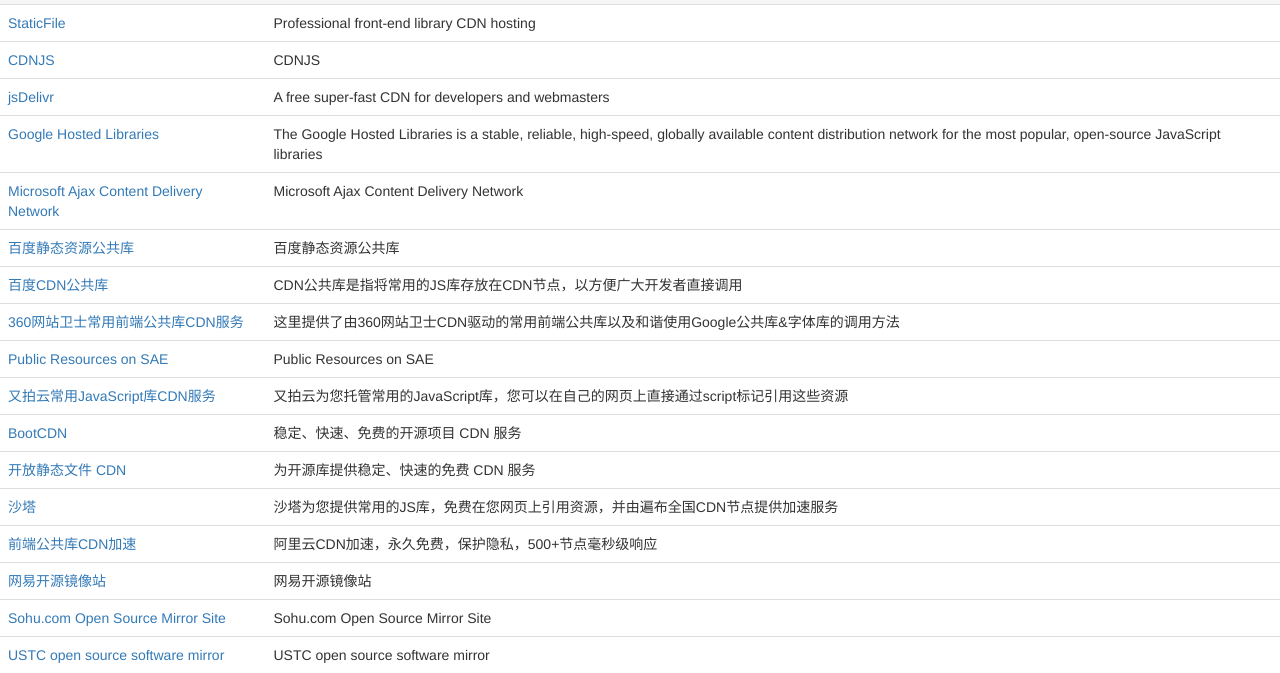
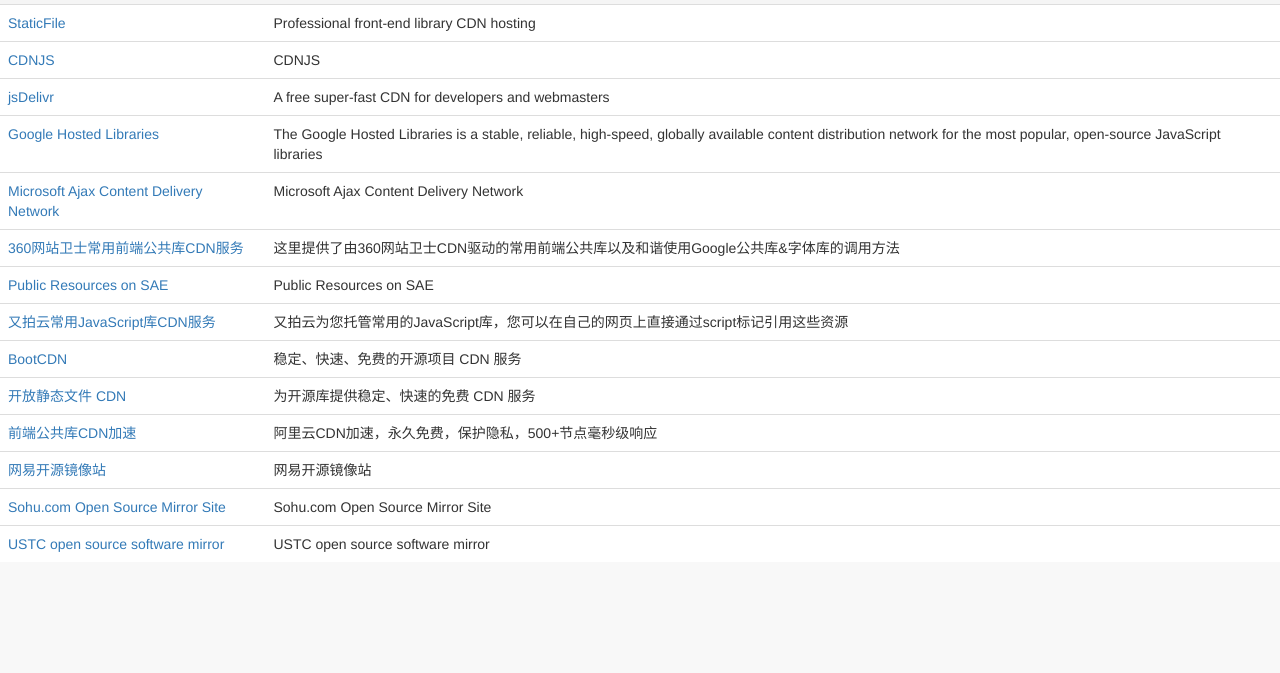
Before and after one commit to CodeMommy/CacheDream, a PHP site: page / in a window 1280 px wide. Shown: the part 806-1479 px from the top of the page. After the commit the page ends 1358 px from the top, so only its background shows below. Run offline with PHP 8.4, Linux system fonts and the light colour scheme; some libraries are stand-ins or nearby versions.

Commit message:
Delete Some Projects

```diff
--- a/projects.php
+++ b/projects.php
@@ -32,14 +32,14 @@ array_push($projects['link']['projects'], array('name' => 'CDNJS', 'url' => 'htt
 array_push($projects['link']['projects'], array('name' => 'jsDelivr', 'url' => 'http://www.jsdelivr.com/', 'about' => 'A free super-fast CDN for developers and webmasters'));
 array_push($projects['link']['projects'], array('name' => 'Google Hosted Libraries', 'url' => 'https://developers.google.com/speed/libraries/', 'about' => 'The Google Hosted Libraries is a stable, reliable, high-speed, globally available content distribution network for the most popular, open-source JavaScript libraries'));
 array_push($projects['link']['projects'], array('name' => 'Microsoft Ajax Content Delivery Network', 'url' => 'http://www.asp.net/ajax/cdn', 'about' => 'Microsoft Ajax Content Delivery Network'));
-array_push($projects['link']['projects'], array('name' => '百度静态资源公共库', 'url' => 'http://cdn.code.baidu.com/', 'about' => '百度静态资源公共库'));
-array_push($projects['link']['projects'], array('name' => '百度CDN公共库', 'url' => 'http://developer.baidu.com/wiki/index.php?title=docs/cplat/libs', 'about' => 'CDN公共库是指将常用的JS库存放在CDN节点，以方便广大开发者直接调用'));
+//array_push($projects['link']['projects'], array('name' => '百度静态资源公共库', 'url' => 'http://cdn.code.baidu.com/', 'about' => '百度静态资源公共库'));
+//array_push($projects['link']['projects'], array('name' => '百度CDN公共库', 'url' => 'http://developer.baidu.com/wiki/index.php?title=docs/cplat/libs', 'about' => 'CDN公共库是指将常用的JS库存放在CDN节点，以方便广大开发者直接调用'));
 array_push($projects['link']['projects'], array('name' => '360网站卫士常用前端公共库CDN服务', 'url' => 'http://libs.useso.com/', 'about' => '这里提供了由360网站卫士CDN驱动的常用前端公共库以及和谐使用Google公共库&字体库的调用方法'));
 array_push($projects['link']['projects'], array('name' => 'Public Resources on SAE', 'url' => 'http://lib.sinaapp.com/', 'about' => 'Public Resources on SAE'));
 array_push($projects['link']['projects'], array('name' => '又拍云常用JavaScript库CDN服务', 'url' => 'http://jscdn.upai.com/', 'about' => '又拍云为您托管常用的JavaScript库，您可以在自己的网页上直接通过script标记引用这些资源'));
 array_push($projects['link']['projects'], array('name' => 'BootCDN', 'url' => 'http://www.bootcdn.cn/', 'about' => '稳定、快速、免费的开源项目 CDN 服务'));
 array_push($projects['link']['projects'], array('name' => '开放静态文件 CDN', 'url' => 'http://www.staticfile.org/', 'about' => '为开源库提供稳定、快速的免费 CDN 服务'));
-array_push($projects['link']['projects'], array('name' => '沙塔', 'url' => 'http://lib.shatacloud.com/', 'about' => '沙塔为您提供常用的JS库，免费在您网页上引用资源，并由遍布全国CDN节点提供加速服务'));
+//array_push($projects['link']['projects'], array('name' => '沙塔', 'url' => 'http://lib.shatacloud.com/', 'about' => '沙塔为您提供常用的JS库，免费在您网页上引用资源，并由遍布全国CDN节点提供加速服务'));
 array_push($projects['link']['projects'], array('name' => '前端公共库CDN加速', 'url' => 'http://cdnjs.net/', 'about' => '阿里云CDN加速，永久免费，保护隐私，500+节点毫秒级响应'));
 array_push($projects['link']['projects'], array('name' => '网易开源镜像站', 'url' => 'http://mirrors.163.com/', 'about' => '网易开源镜像站'));
 array_push($projects['link']['projects'], array('name' => 'Sohu.com Open Source Mirror Site', 'url' => 'http://mirrors.sohu.com/', 'about' => 'Sohu.com Open Source Mirror Site'));
```
